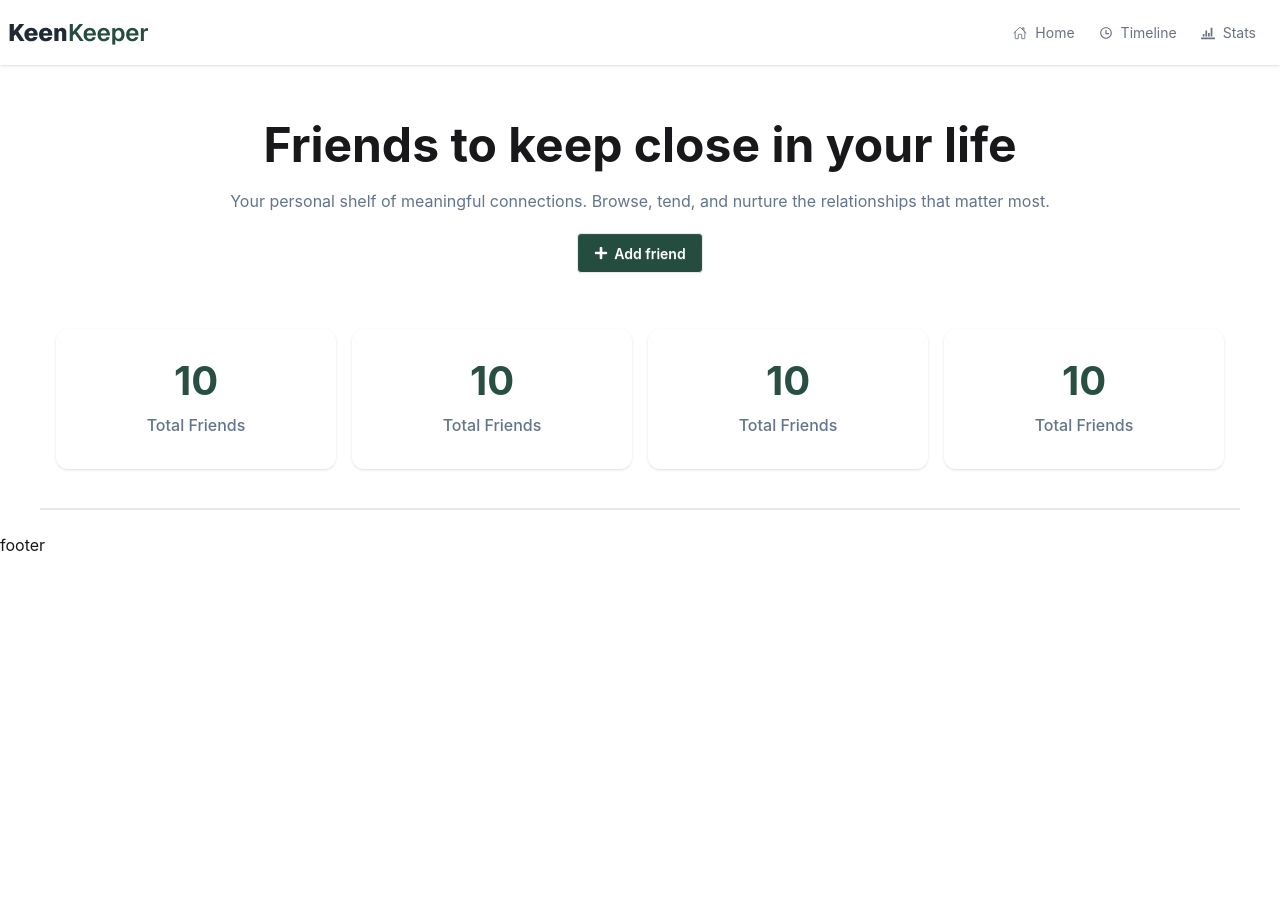
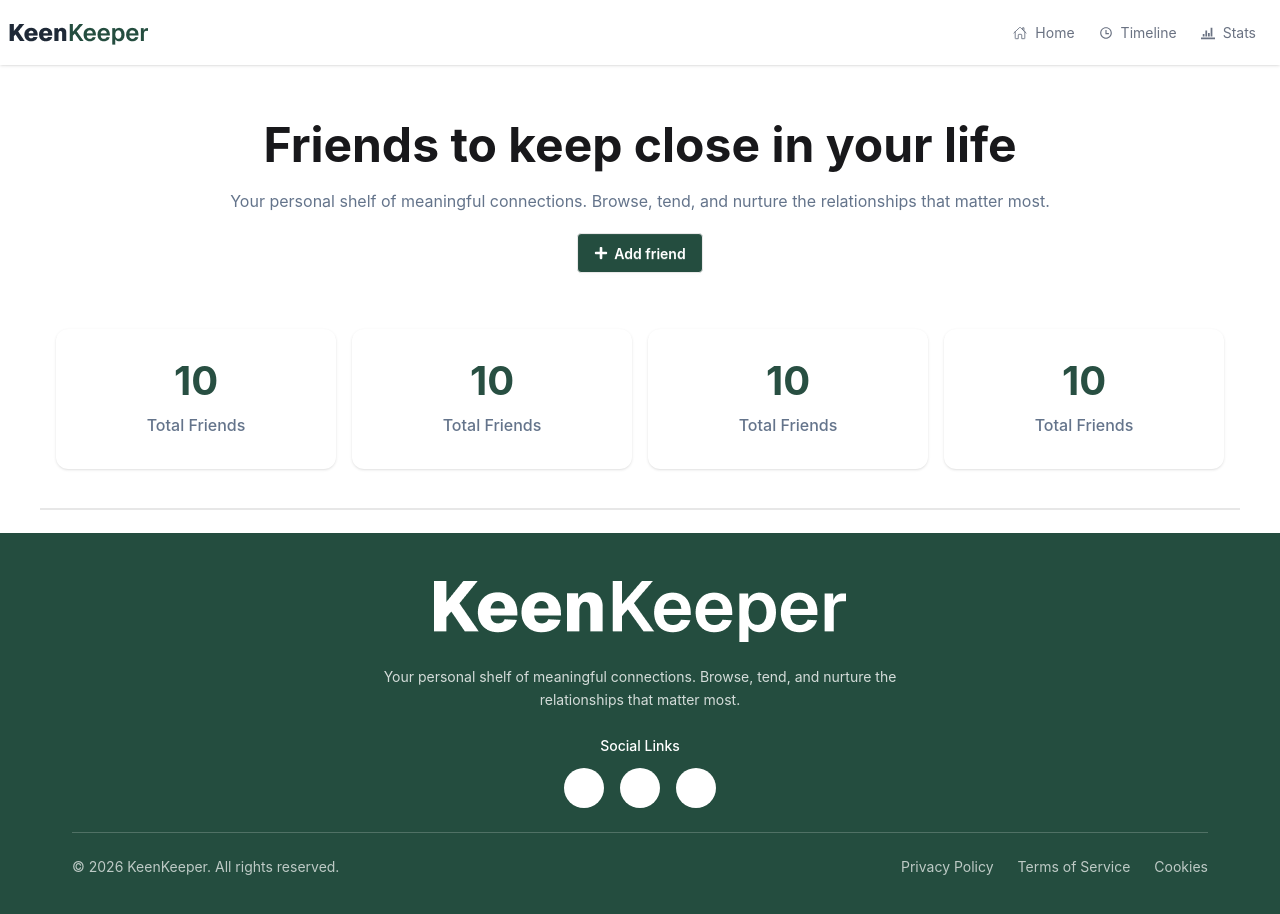
Before and after one commit to ryousufrahman/kin-keeper, a React (Vite) app: page / in a window 1280 px wide. Shown: the top 914 px of the page. Before the commit the page ends 800 px from the top, so only its background shows below. Built offline with nearby package versions, Linux system fonts and the light colour scheme.

Commit message:
added the footer

```diff
--- a/src/shared/Footer/Footer.jsx
+++ b/src/shared/Footer/Footer.jsx
@@ -1,11 +1,54 @@
-import React from 'react';
+import React from "react";
+import footerLogo from '../../assets/Images/logo-xl.png'
 
 const Footer = () => {
-    return (
-        <div>
-            footer
+  return (
+    <div>
+      <footer className="bg-[#244D3F] text-white w-full">
+        <div className="max-w-[1200px] mx-auto px-4 sm:px-6 lg:px-8 py-10 sm:py-12 flex flex-col items-center text-center space-y-6">
+          {/* Title */}
+          <h1 className="text-2xl sm:text-3xl md:text-4xl font-bold">
+            <img src={footerLogo} alt="footer Logo" />
+          </h1>
+
+          {/* Description */}
+          <p className="max-w-md sm:max-w-xl text-xs sm:text-sm text-white/80 leading-relaxed">
+            Your personal shelf of meaningful connections. Browse, tend, and
+            nurture the relationships that matter most.
+          </p>
+
+          {/* Social Links */}
+          <div className="flex flex-col  items-center space-y-3">
+            <p className="text-xs sm:text-sm font-medium">Social Links</p>
+
+            <div className="flex space-x-3 sm:space-x-4 flex-col sm:flex-row">
+              <div className="w-8 h-8 sm:w-10 sm:h-10 rounded-full bg-white flex items-center justify-center"></div>
+              <div className="w-8 h-8 sm:w-10 sm:h-10 rounded-full bg-white flex items-center justify-center"></div>
+              <div className="w-8 h-8 sm:w-10 sm:h-10 rounded-full bg-white flex items-center justify-center"></div>
+            </div>
+          </div>
+
+          {/* Divider */}
+          <div className="w-full border-t border-white/20"></div>
+
+          {/* Bottom Section */}
+          <div className="w-full flex flex-col md:flex-row justify-between items-center gap-3 md:gap-0 text-xs sm:text-sm text-white/70">
+            <p className="text-center md:text-left">
+              © 2026 KeenKeeper. All rights reserved.
+            </p>
+
+            <div className="flex flex-wrap justify-center md:justify-end gap-4 sm:gap-6">
+              <p className="cursor-pointer hover:text-white">Privacy Policy</p>
+              <p className="cursor-pointer hover:text-white">
+                Terms of Service
+              </p>
+              <p className="cursor-pointer hover:text-white">Cookies</p>
+            </div>
+          </div>
         </div>
-    );
+      </footer>
+    </div>
+  );
 };
 
 export default Footer;
```
